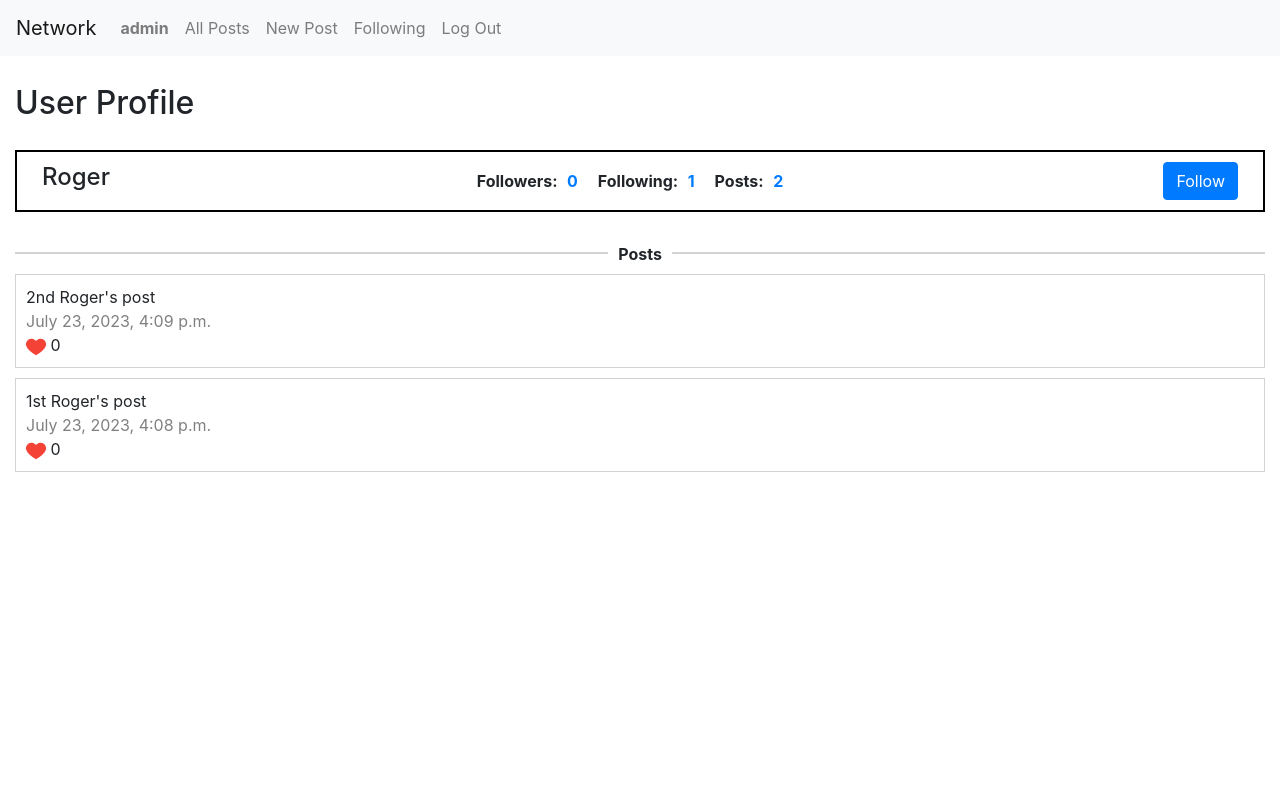
After one commit to lym-afla/Property-rental, a Django app: a page that uses network/templates/network/layout.html in a window 1280 px wide. The commit adds this page. Run offline with Django 3.2, Linux system fonts and the light colour scheme; a user stored in the database is signed in; data comes from the database, SQL or seed files in the repository; both versions use the stored data as it was after the commit; data that the repository does not hold is empty; some libraries are stand-ins or nearby versions.

Commit message:
Following

```diff
--- a/network/models.py
+++ b/network/models.py
@@ -1,6 +1,26 @@
 from django.contrib.auth.models import AbstractUser
 from django.db import models
+from django.utils import timezone
 
 
 class User(AbstractUser):
-    pass
+    following = models.ManyToManyField("self", blank=True, symmetrical=False, related_name="followers")
+
+class Post(models.Model):
+    user = models.ForeignKey("User", on_delete=models.CASCADE, related_name="posts")
+    content = models.TextField(max_length=255)
+    timestamp = models.DateTimeField(auto_now_add=True)
+
+    def likes_count(self):
+        return self.likes.filter(like=True).count()
+
+class Comment(models.Model):
+    post = models.ForeignKey("Post", on_delete=models.CASCADE, related_name='comments')
+    user = models.ForeignKey("User", on_delete=models.CASCADE, related_name='comments')
+    content = models.TextField(max_length=255)
+    timestamp = models.DateTimeField(auto_now_add=True)
+
+class Like(models.Model):
+    user = models.ForeignKey("User", on_delete=models.CASCADE, related_name='likes')
+    post = models.ForeignKey("Post", on_delete=models.CASCADE, related_name='likes')
+    like = models.BooleanField(default=False)
--- /dev/null
+++ b/network/static/network/profile.js
@@ -0,0 +1,47 @@
+document.addEventListener('DOMContentLoaded', () => {
+
+    // Calculate the margin from the top of the mt-4 container class in the posts-view div
+    const containerMargin = document.querySelector('.container-fluid').offsetTop;
+    // Set the height of the container-fluid to the remaining height after subtracting the navbar height and mt-4 height
+    document.querySelector('.container-fluid').style.height = `calc(100vh - ${containerMargin}px)`;
+
+    // Handling following/unfollowing functionality
+    const followForm = document.querySelector('#follow-form');
+    const followButton = document.querySelector('#follow-button');
+    const profileUsername = document.querySelector('#user-profile-container').dataset.username;
+    console.log(profileUsername);
+
+    if (followForm) {
+        followForm.addEventListener('submit', (event) => {
+            event.preventDefault(); // Prevent the default form submission behavior
+
+            const formData = new FormData(followForm);
+            const csrfToken = formData.get("csrfmiddlewaretoken");
+
+            fetch(`/profile/${profileUsername}/follow/`, {
+                method: 'POST',
+                headers: {
+                    'X-CSRFToken': csrfToken,
+                },
+                body: formData
+            })
+            .then((response) => {
+                if (response.ok) {
+                    return response.json()
+                } else {
+                    throw new Error("Network response was not ok")
+                }
+            })
+            .then((data) => {
+                if (data.is_following) {
+                    followButton.textContent = 'Unfollow';
+                } else {
+                    followButton.textContent = 'Follow';
+                };
+                // Update the followers count
+                document.getElementById('profile-followers').textContent = data.followers_count;
+            })
+            .catch((error) => console.error('Error:', error));
+        });
+    }
+});
--- a/network/static/network/styles.css
+++ b/network/static/network/styles.css
@@ -1,3 +1,73 @@
-.nav-link#new-post:hover {
+.navbar {
+  position: fixed;
+  top: 0;
+  width: 100%;
+}
+
+body {
+  padding-top: 60px; /* Adjust the top padding to match the height of the navbar */
+}
+
+.nav-link#new-post-button:hover {
     cursor: pointer;
   }
+
+.post {
+  border: 1px solid lightgrey;
+  padding: 10px 10px 10px 10px;
+  margin: 0 0 10px 0;
+}
+
+.timestamp {
+  color: grey;
+}
+
+#user-profile-container {
+  border: 2px solid black;
+  margin: 20px 0 10px 0;
+  padding: 10px;
+}
+
+.profile-stat {
+  display: inline-block;
+  margin-right: 20px;
+}
+
+.stat-label {
+  font-weight: bold;
+  margin-right: 5px;
+}
+
+.stat-value {
+  color: #007bff;
+  font-weight: bold;
+}
+
+.separator {
+  position: relative;
+  border: none;
+  height: 2px;
+  background-color: lightgrey;
+  margin: 30px 0 20px 0;
+}
+
+.separator::before {
+  content: "Posts";
+  position: absolute;
+  top: -10px;
+  left: 50%;
+  transform: translateX(-50%);
+  padding: 0 10px;
+  background-color: white;
+  font-weight: bold;
+}
+
+.container-fluid {
+  display: flex;
+  flex-direction: column;
+}
+
+.posts-container {
+  flex: 1;
+  overflow-y: auto;
+}
--- a/network/templates/network/layout.html
+++ b/network/templates/network/layout.html
@@ -10,20 +10,20 @@
     <link href="{% static 'network/styles.css' %}" rel="stylesheet">
 
     {% block script %}
-    {% endblock %}
+    {% endblock script %}
 
 </head>
 
 <body>
 
     <nav class="navbar navbar-expand-lg navbar-light bg-light">
-        <a class="navbar-brand" href="#">Network</a>
+        <a class="navbar-brand">Network</a>
 
         <div>
             <ul class="navbar-nav mr-auto">
                 {% if user.is_authenticated %}
                     <li class="nav-item">
-                    <a class="nav-link" href="#"><strong>{{ user.username }}</strong></a>
+                        <a class="nav-link" href="{% url 'user_profile' user.username %}"><strong>{{ user.username }}</strong></a>
                     </li>
                 {% endif %}
                 <li class="nav-item">
@@ -31,7 +31,7 @@
                 </li>
                 {% if user.is_authenticated %}
                     <li class="nav-item">
-                    <a class="nav-link" id="new-post">New Post</a>
+                        <a class="nav-link" id="new-post-button">New Post</a>
                     </li>
                     <li class="nav-item">
                         <a class="nav-link" href="#">Following</a>
@@ -53,7 +53,7 @@
 
     <div class="body">
         {% block body %}
-        {% endblock %}
+        {% endblock body %}
     </div>
 </body>
 
--- /dev/null
+++ b/network/templates/network/profile.html
@@ -0,0 +1,62 @@
+{% extends "network/layout.html" %}
+{% load static %}
+
+{% block body %}
+
+    <div class="container-fluid mt-4">
+        <h2>User Profile</h2>
+        <div id="user-profile-container" class="row align-items-center" data-username="{{ profile_user.username }}">
+            <div class="col-3">
+                <h4>{{ profile_user.username }}</h4>
+            </div>
+            <div class="col-6 d-flex justify-content-center">
+                <div class="profile-stat">
+                    <span class="stat-label">Followers:</span>
+                    <span class="stat-value" id="profile-followers">{{ followers }}</span>
+                </div>
+                <div class="profile-stat">
+                    <span class="stat-label">Following:</span>
+                    <span class="stat-value">{{ following }}</span>
+                </div>
+                <div class="profile-stat">
+                    <span class="stat-label">Posts:</span>
+                    <span class="stat-value">{{ posts_count }}</span>
+                </div>
+            </div>
+            {% if user.is_authenticated and request.user != profile_user %}
+                <div class="col-3 d-flex justify-content-end">
+                    <form id="follow-form">
+                        {% csrf_token %}
+                        <button id="follow-button" type="submit" class="btn btn-primary">
+                            {% if request.user in profile_user.followers.all %}
+                                Unfollow
+                            {% else %}
+                                Follow
+                            {% endif %}
+                        </button>
+                    </form>
+                </div>
+            {% endif %}
+        </div>
+
+        <hr class="separator">
+
+        <div class="posts-container">
+            {% for post in posts %}
+                <div class="post">
+                    <div>{{ post.content }}</div>
+                    <div class="timestamp">{{ post.timestamp }}</div>
+                    <div class="likes">
+                        <img src="{% static 'network/likes-icon.png' %}" alt="Likes" width="20" height="20">
+                        <span>{{ post.likes_count }}</span>
+                    </div>
+                </div>
+            {% endfor %}
+        </div>
+    </div>
+
+{% endblock body %}
+
+{% block script %}
+    <script src="{% static 'network/profile.js' %}"></script>
+{% endblock script %}
--- a/network/urls.py
+++ b/network/urls.py
@@ -7,5 +7,10 @@ urlpatterns = [
     path("", views.index, name="index"),
     path("login", views.login_view, name="login"),
     path("logout", views.logout_view, name="logout"),
-    path("register", views.register, name="register")
+    path("register", views.register, name="register"),
+    path("profile/<str:username>", views.user_profile, name="user_profile"),
+    path('profile/<str:username>/follow/', views.follow_user, name='follow'),
+
+    # API routes
+    path("posts", views.new_post, name="new_post")
 ]
--- a/network/views.py
+++ b/network/views.py
@@ -1,14 +1,22 @@
+import json
 from django.contrib.auth import authenticate, login, logout
 from django.db import IntegrityError
-from django.http import HttpResponse, HttpResponseRedirect
-from django.shortcuts import render
+from django.http import Http404, HttpResponse, HttpResponseRedirect, JsonResponse
+from django.shortcuts import get_object_or_404, redirect, render
 from django.urls import reverse
+from django.contrib.auth.decorators import login_required
+from django.views.decorators.csrf import csrf_exempt
 
-from .models import User
+from .models import User, Post, Comment
 
 
 def index(request):
-    return render(request, "network/index.html")
+
+    posts = Post.objects.order_by("-timestamp")[:10]
+
+    return render(request, "network/index.html", {
+        'posts': posts,
+    })
 
 
 def login_view(request):
@@ -61,3 +69,63 @@ def register(request):
         return HttpResponseRedirect(reverse("index"))
     else:
         return render(request, "network/register.html")
+
+@csrf_exempt
+@login_required
+def new_post(request):
+
+    if request.method != 'POST':
+        return JsonResponse({"error": "POST method required"}, status=400)
+
+    content = json.loads(request.body).get('content')
+    post = Post(
+            user=request.user,
+            content=content,
+    )
+    post.save()
+
+    return JsonResponse({"message": "Post created successfully."}, status=201)
+
+def user_profile(request, username):
+
+    try:
+        user = get_object_or_404(User, username=username)
+
+        return render(request, 'network/profile.html', {
+            'followers': user.followers.count(),
+            'following': user.following.count(),
+            'posts_count': user.posts.count(),
+            'posts': user.posts.order_by("-timestamp")[:10],
+            'user': request.user,
+            'profile_user': user
+        })
+    except User.DoesNotExist:
+        return Http404("User does not exist")
+
+@login_required
+def follow_user(request, username):
+
+    if request.method != 'POST':
+        return JsonResponse({"error": "POST request required."}, status=400)
+
+    target_user = User.objects.get(username=username)
+
+    if request.user == target_user:
+        return JsonResponse({"error": "You cannot follow/unfollow yourself."}, status=400)
+
+    if target_user in request.user.following.all():
+        # If the user is already following, remove them from the following list
+        request.user.following.remove(target_user)
+        return JsonResponse({
+            "message": "Unfollowed successfully.",
+            "is_following": False,
+            "followers_count": target_user.followers.count()
+            })
+    else:
+        # If the user is not following, add them to the following list
+        request.user.following.add(target_user)
+        return JsonResponse({
+            "message": "Followed successfully.",
+            "is_following": True,
+            "followers_count": target_user.followers.count()
+            })
```
Also changed, not shown: network/static/network/main.js (added, +47 -0 lines), network/static/network/network.js (deleted, +0 -23 lines), network/templates/network/index.html (+16 -4 lines), db.sqlite3, network/static/network/likes-icon.png (added), 1 other file. Lines whose indentation alone changed are shown as unchanged.
